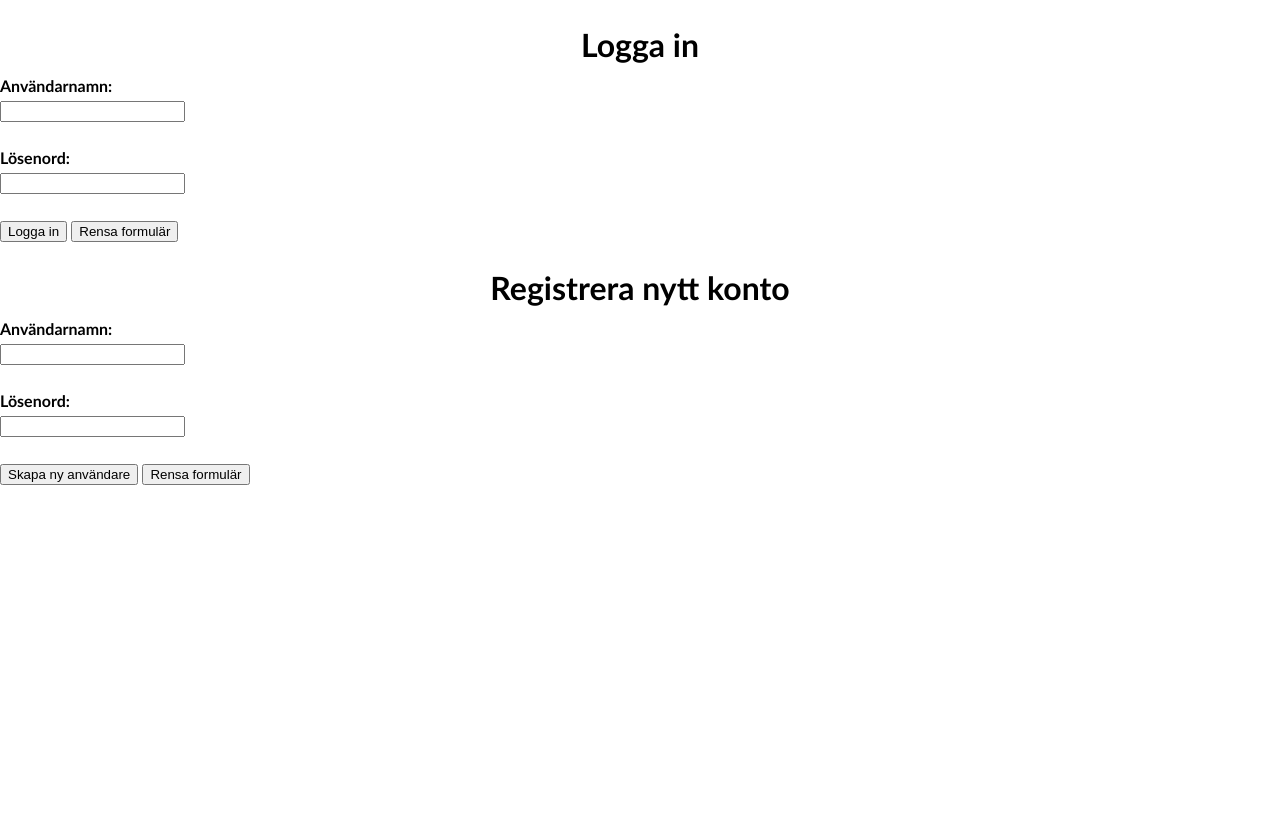
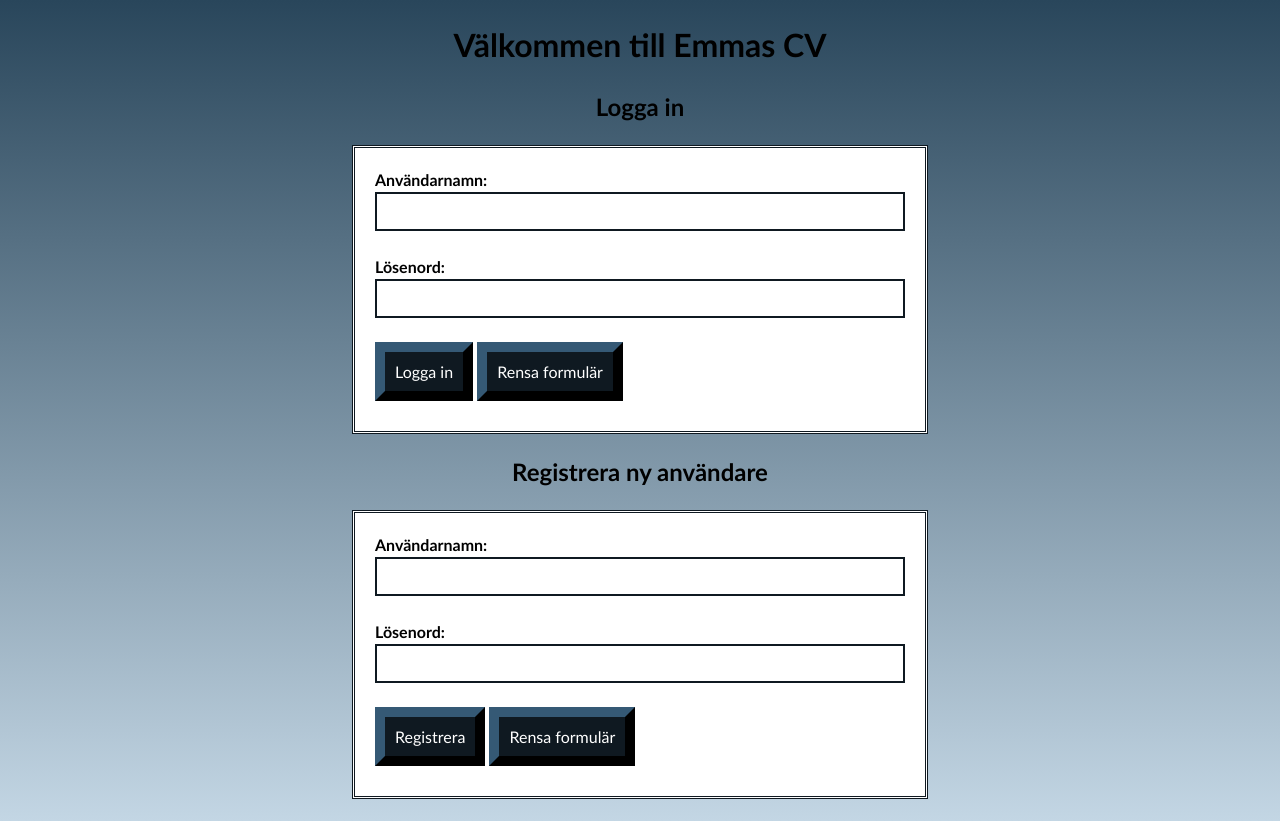
Before and after one commit to QmmaLarsson/moment4.2_dt207g, a website built with Parcel: page src/login.html in a window 1280 px wide. Built offline with nearby package versions, Linux system fonts and the light colour scheme.

Commit message:
Lagt till en knapp för att logga ut och stylat webbplatsen med css

```diff
--- a/src/css/_base.scss
+++ b/src/css/_base.scss
@@ -3,9 +3,7 @@ $font-stack: 'Trebuchet MS', 'Lucida Sans Unicode', 'Lucida Grande', 'Lucida San
 $main-fontsize: 1.6rem;
 
 //Färgschema
-$primary-bg: #f4e6fb;
-$darkpink: #b44de0;
-$bg-complement: complement(#f4e6fb);
-$darkpink-complement: complement(#b44de0);
+$primary-bg2: #29465b;
+$primary-bg1: #c3d6e4;
+$darkblue: #0f1921;
 $black: #000000;
-$primary-shadow: 0px 0px 5px black;
--- a/src/css/_component.scss
+++ b/src/css/_component.scss
@@ -22,3 +22,21 @@
         font-size: 2rem;
     }
 }
+
+//Knappar
+.button {
+    font-size: base.$main-fontsize;
+    font-family: base.$font-stack;
+    border-style: outset;
+    border-width: 10px;
+    border-color: base.$darkblue;
+    background-color: base.$darkblue;
+    color: white;
+    padding: 10px;
+    margin-bottom: 10px;
+    cursor: pointer;
+}
+
+.button:hover {
+    border-style: inset;
+}
--- a/src/css/_layout.scss
+++ b/src/css/_layout.scss
@@ -14,6 +14,9 @@ body {
     line-height: 1.5;
     margin: 0;
     min-height: 100vh;
+    background: linear-gradient(0deg, base.$primary-bg1, base.$primary-bg2);
+    max-width: 960px;
+    margin: 0 auto;
 }
 
 h1 {
@@ -27,3 +30,45 @@ h2 {
     @include component.heading-size(2);
     @extend .h;
 }
+
+form {
+    background-color: white;
+    padding: 20px;
+    border-style: double;
+    border-color: base.$darkblue;
+    margin-top: 20px;
+    margin-left: 20%;
+    margin-right: 20%;
+    margin-bottom: 20px;
+
+    input {
+        width: 100%;
+        padding: 10px;
+        box-sizing: border-box;
+        cursor: pointer;
+        border-style: solid;
+        border-color: base.$darkblue;
+        border-width: 2px;
+    }
+}
+
+.submit,
+.reset {
+    @extend .button;
+}
+
+.jobElement {
+    background-color: white;
+    padding: 20px;
+    border-style: double;
+    border-color: base.$darkblue;
+    margin-left: 20%;
+    margin-right: 20%;
+    margin-bottom: 20px;
+}
+
+button#logout.submit {
+    margin-left: auto;
+    margin-right: auto;
+    display: block;
+}
--- a/src/login.html
+++ b/src/login.html
@@ -10,7 +10,8 @@
 </head>
 
 <body>
-<h1>Logga in</h1>
+    <h1>Välkommen till Emmas CV</h1>
+<h2>Logga in</h2>
 <form id="loginForm">
     <label for="username"><strong>Användarnamn:</strong></label>
     <br>
@@ -18,13 +19,13 @@
     <br><br>
     <label for="password"><strong>Lösenord:</strong></label>
     <br>
-    <input type="text" id="password" name="password" required>
+    <input type="password" id="password" name="password" required>
     <br><br>
-    <button id="submit" type="submit">Logga in</button>
-    <button id="reset" type="reset">Rensa formulär</button>
+    <button class="submit" type="submit">Logga in</button>
+    <button class="reset" type="reset">Rensa formulär</button>
 </form>
 
-<h1>Registrera nytt konto</h1>
+<h2>Registrera ny användare</h2>
 <form id="registerForm">
     <label for="newUsername"><strong>Användarnamn:</strong></label>
     <br>
@@ -32,10 +33,10 @@
     <br><br>
     <label for="newPassword"><strong>Lösenord:</strong></label>
     <br>
-    <input type="text" id="newPassword" name="newPassword" required>
+    <input type="password" id="newPassword" name="newPassword" required>
     <br><br>
-    <button id="submit" type="submit">Skapa ny användare</button>
-    <button id="reset" type="reset">Rensa formulär</button>
+    <button class="submit" type="submit">Registrera</button>
+    <button class="reset" type="reset">Rensa formulär</button>
 </form>
 
 </body>
```
Also changed, not shown: src/index.html (+4 -1 lines), src/js/protect.js (+16 -0 lines).
